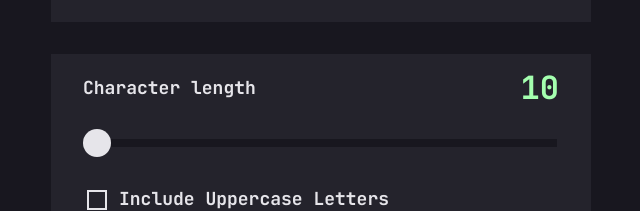
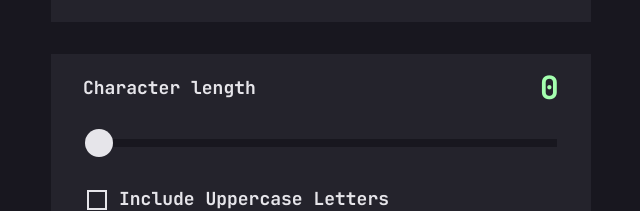
Before and after one commit to feorgie/password-generator, a React (Create React App) app: page / in a window 1280 px wide. Shown: the part 182-393 px from the top of the page, without its empty margins (319-959 px from the left). Built offline with nearby package versions, Linux system fonts and the light colour scheme.

Commit message:
refactor slider to fix hover state

```diff
--- a/src/components/Generator/Generator.js
+++ b/src/components/Generator/Generator.js
@@ -84,7 +84,7 @@ const Generator = ({ className, setPassword, isEmpty }) => {
     <div className={className}>
       <RangeSelect
         max={20}
-        min={10}
+        min={0}
         value={passwordLength}
         handleSliderChange={handleSliderChange}
       />
--- a/src/components/RangeSelect/RangeSelect.js
+++ b/src/components/RangeSelect/RangeSelect.js
@@ -40,10 +40,6 @@ const RangeSelect = ({ handleSliderChange, max, min, value }) => {
           onInput={handleSliderInput}
         />
         <div
-          className={css.sliderThumb}
-          style={{ left: `calc(${sliderRange}%)` }}
-        ></div>
-        <div
           className={css.progress}
           style={{ width: `${sliderRange}%` }}
         ></div>
--- a/src/components/RangeSelect/RangeSelect.module.css
+++ b/src/components/RangeSelect/RangeSelect.module.css
@@ -29,6 +29,14 @@
   z-index: 3;
   width: 0;
   position: relative;
+  width: 28px;
+  height: 28px;
+  background-color: var(--almost-white);
+  border-radius: 50%;
+}
+.slider:hover::-webkit-slider-thumb {
+  background-color: var(--very-dark-grey);
+  border: solid var(--green) 2px;
 }
 .progress {
   width: 0;
@@ -40,15 +48,3 @@
   left: 0;
   pointer-events: none;
 }
-.sliderThumb {
-  width: 28px;
-  height: 28px;
-  background-color: var(--almost-white);
-  border-radius: 50%;
-  position: absolute;
-  top: 50%;
-  left: -0.5em;
-  transform: translateY(-50%);
-  z-index: 2;
-  pointer-events: none;
-}
```
